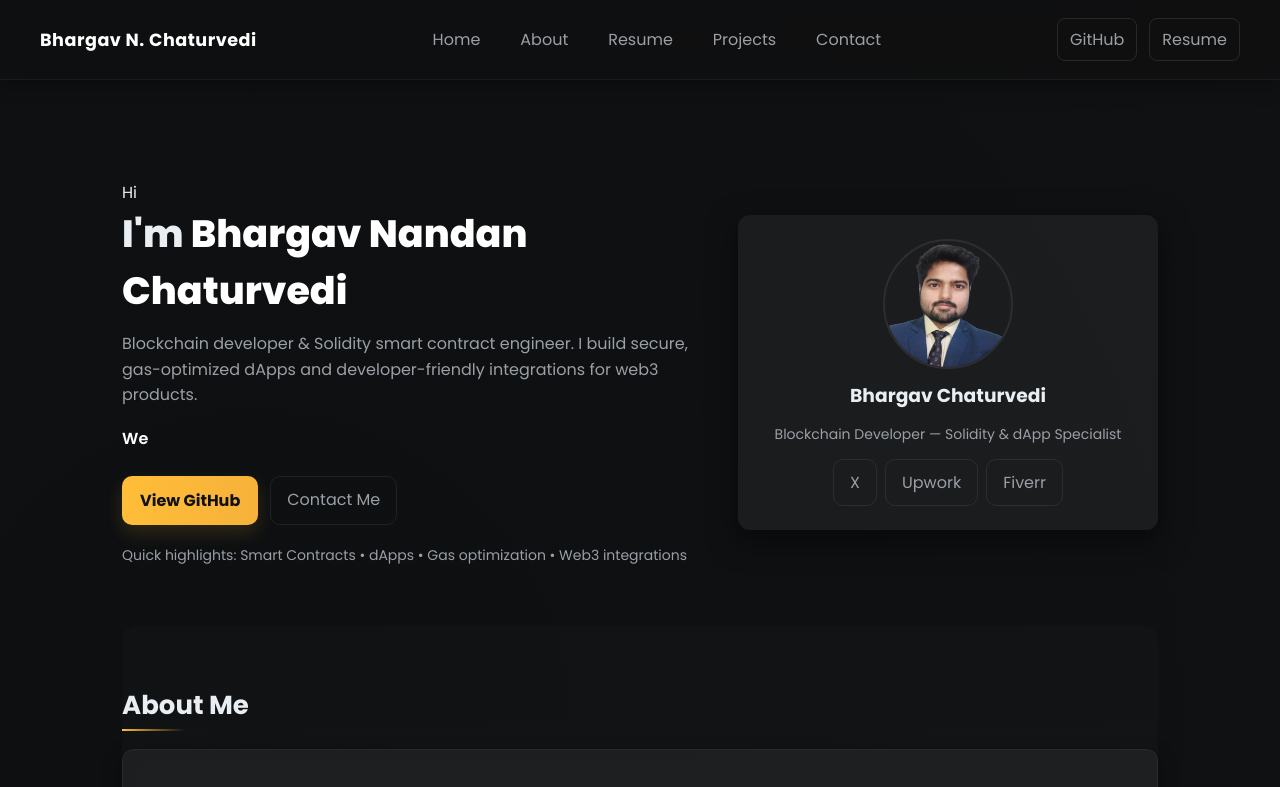
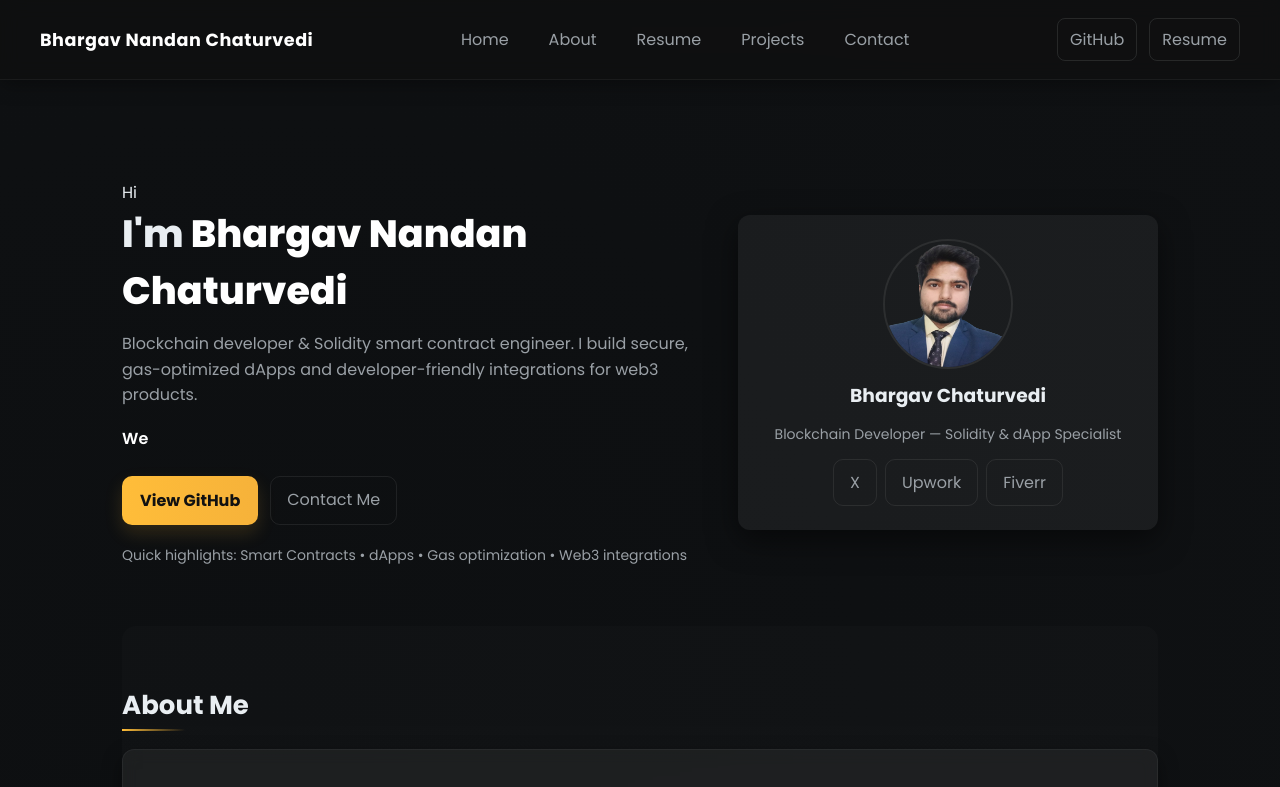
Before and after one commit to Bhargav-Chaturvedi/My_Portfolio, a plain HTML site: page index.html in a window 1280 px wide. Shown: the top 787 px of the page. Drawn offline with Linux system fonts and the light colour scheme.

Commit message:
Update index.html

```diff
--- a/index.html
+++ b/index.html
@@ -332,7 +332,7 @@ footer {
 	<div class="container">
 		<!-- NAVBAR -->
 		<header class="nav">
-			<div class="brand">Bhargav N. Chaturvedi</div>
+			<div class="brand">Bhargav Nandan Chaturvedi</div>
 			<nav class="nav-links" aria-label="Primary">
 				<a href="#home-section">Home</a>
 				<a href="#about-section">About</a>
```
